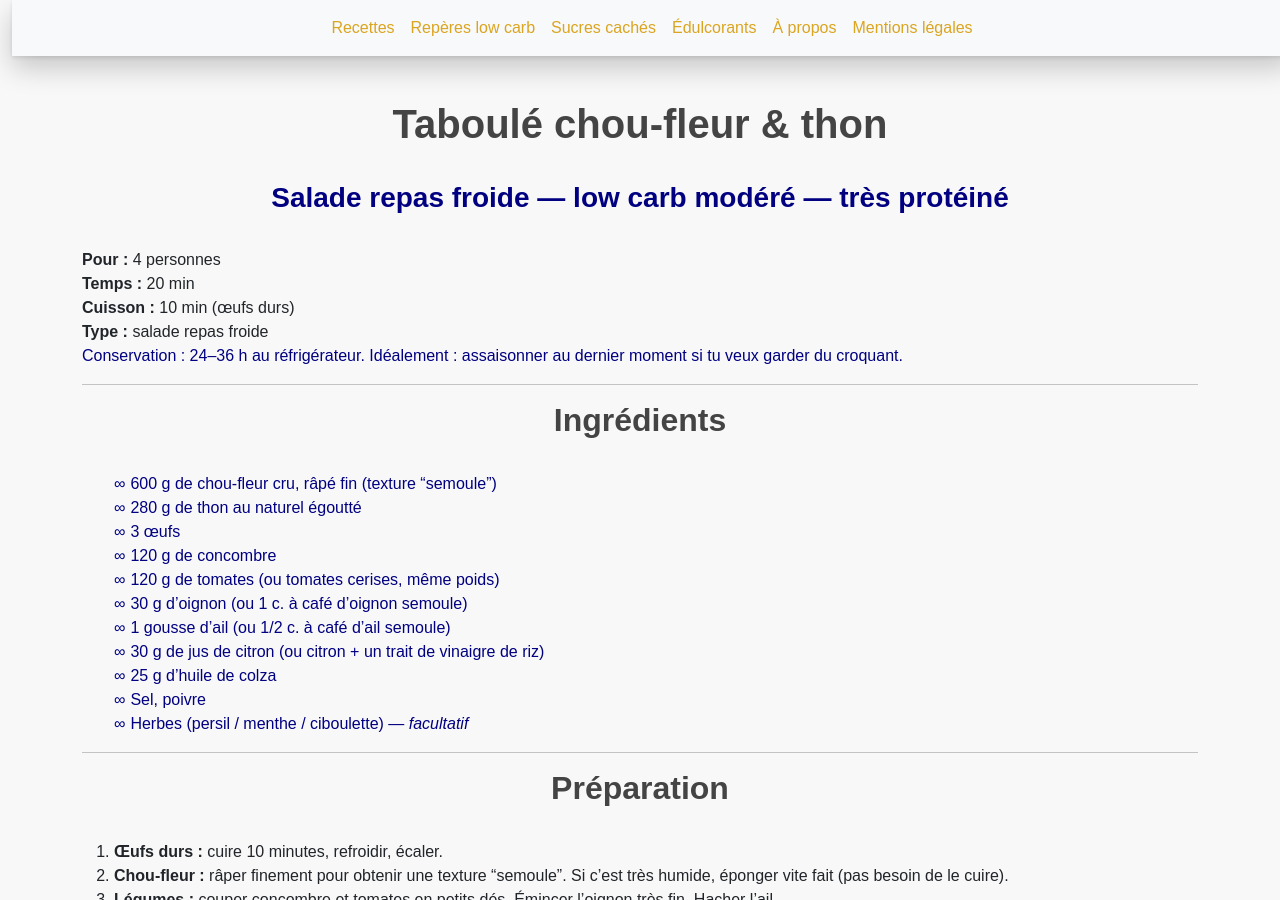
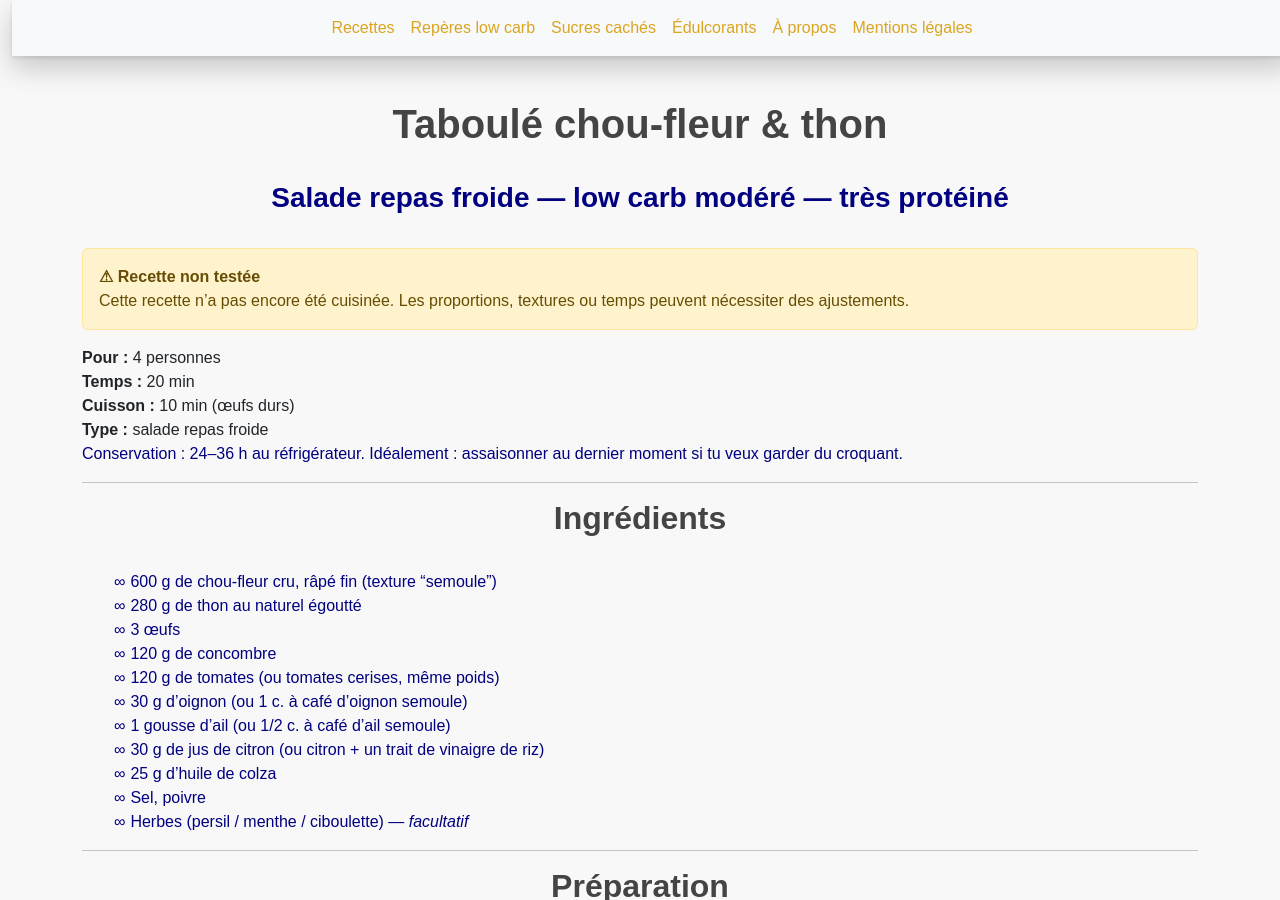
Before and after one commit to laurie-boissay/laurie-boissay.github.io, a Jekyll site: the page built from recettes/taboule-choux-fleur-et-thon.html, in a window 1280 px wide and 900 px high. Built offline with Jekyll 4.4.1, drawn with Linux system fonts in a browser that asks for light colours; part of the change alters nothing that is shown.

```diff
--- a/recettes/taboule-choux-fleur-et-thon.html
+++ b/recettes/taboule-choux-fleur-et-thon.html
@@ -6,11 +6,13 @@ recipe_title: "Taboulé chou-fleur & thon"
 recipe_subtitle: "Salade repas froide — low carb modéré — très protéiné"
 recipe_group: "Salades & bols"
 recipe_sort: "taboule-chou-fleur-thon"
+recipe_tested: false
 tags:
   - low-carb-modere
   - tres-proteine
   - riche-en-fibres
   - rapide
+
 extra_head: |
   <script type="application/ld+json">
   {
```
